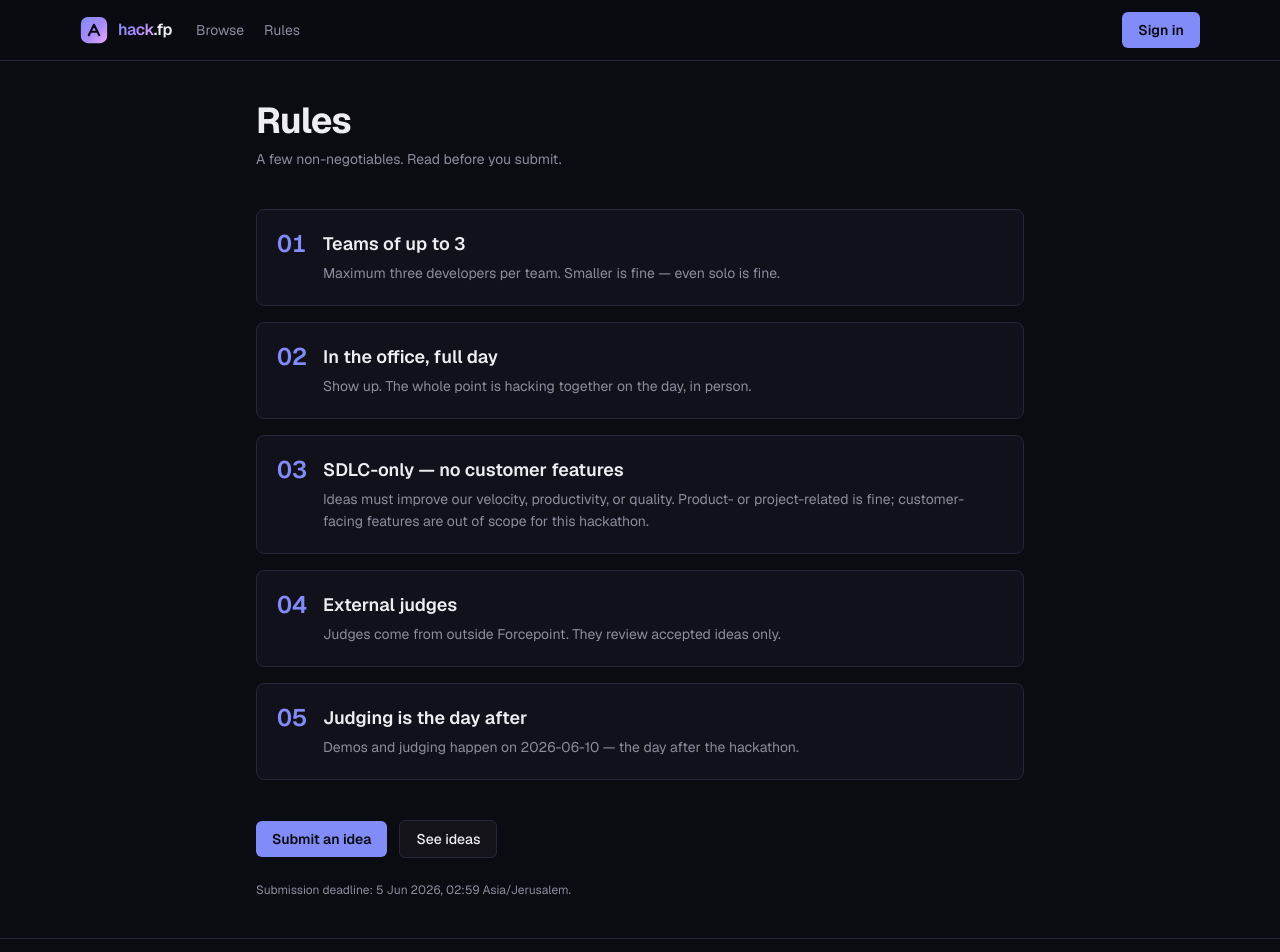
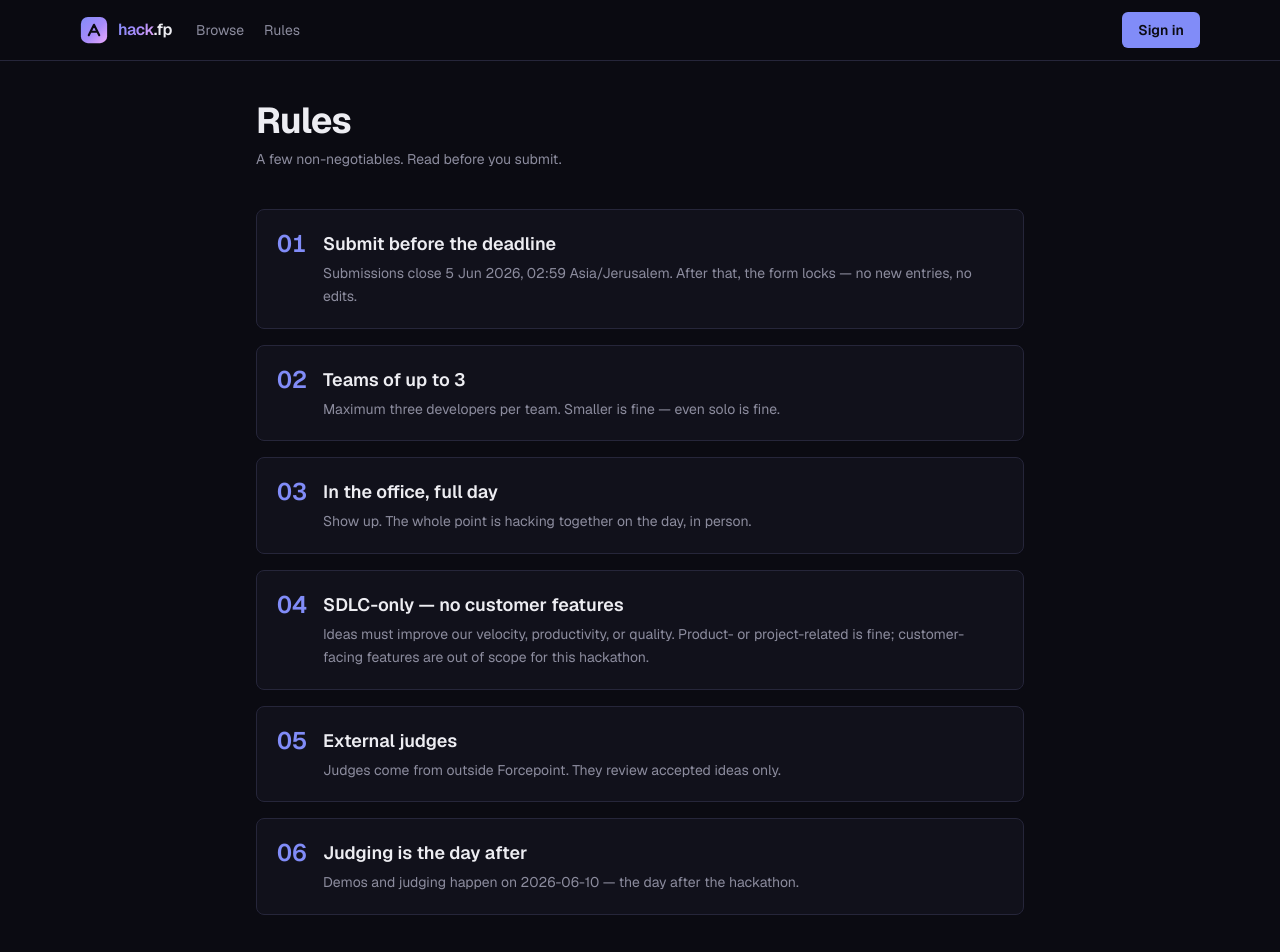
Before and after one commit to shali-mor/shali-hackathon-ideas, a Next.js app: page /rules in a window 1280 px wide. Shown: the top 952 px of the page. Built offline with nearby package versions, Linux system fonts and the light colour scheme; no server answers.

Commit message:
Add submission deadline as rule #1
Deadline rule is dynamic — pulls from SUBMISSION_DEADLINE constant via
formatInTZ, so future date moves don't require touching the rules page.

Co-Authored-By: Claude Opus 4.7 (1M context) <noreply@anthropic.com>

```diff
--- a/src/app/rules/page.tsx
+++ b/src/app/rules/page.tsx
@@ -6,36 +6,42 @@ export const metadata = {
   description: "The few rules that apply to the 2026-06-09 Forcepoint hackathon.",
 };
 
-const RULES: { n: number; title: string; body: string }[] = [
+export default function RulesPage() {
+  const open = submissionsOpen();
+
+  const rules: { n: number; title: string; body: string }[] = [
     {
       n: 1,
+      title: "Submit before the deadline",
+      body: `Submissions close ${formatInTZ(SUBMISSION_DEADLINE)} Asia/Jerusalem. After that, the form locks — no new entries, no edits.`,
+    },
+    {
+      n: 2,
       title: "Teams of up to 3",
       body: "Maximum three developers per team. Smaller is fine — even solo is fine.",
     },
     {
-    n: 2,
+      n: 3,
       title: "In the office, full day",
       body: "Show up. The whole point is hacking together on the day, in person.",
     },
     {
-    n: 3,
+      n: 4,
       title: "SDLC-only — no customer features",
       body: "Ideas must improve our velocity, productivity, or quality. Product- or project-related is fine; customer-facing features are out of scope for this hackathon.",
     },
     {
-    n: 4,
+      n: 5,
       title: "External judges",
       body: "Judges come from outside Forcepoint. They review accepted ideas only.",
     },
     {
-    n: 5,
+      n: 6,
       title: "Judging is the day after",
       body: "Demos and judging happen on 2026-06-10 — the day after the hackathon.",
     },
   ];
 
-export default function RulesPage() {
-  const open = submissionsOpen();
   return (
     <div className="max-w-3xl mx-auto">
       <header className="mb-10">
@@ -46,7 +52,7 @@ export default function RulesPage() {
       </header>
 
       <ol className="space-y-4">
-        {RULES.map((r) => (
+        {rules.map((r) => (
           <li key={r.n} className="card">
             <div className="flex items-start gap-4">
               <span className="text-2xl font-semibold text-[color:var(--color-accent)] tabular-nums leading-none mt-0.5">
@@ -77,10 +83,6 @@ export default function RulesPage() {
           See ideas
         </Link>
       </div>
-
-      <p className="mt-6 text-xs text-[color:var(--color-muted)]">
-        Submission deadline: {formatInTZ(SUBMISSION_DEADLINE)} Asia/Jerusalem.
-      </p>
     </div>
   );
 }
```
Also changed, not shown: 1 other file (tests, documents, lock files or other folders). Lines whose indentation alone changed are shown as unchanged.
